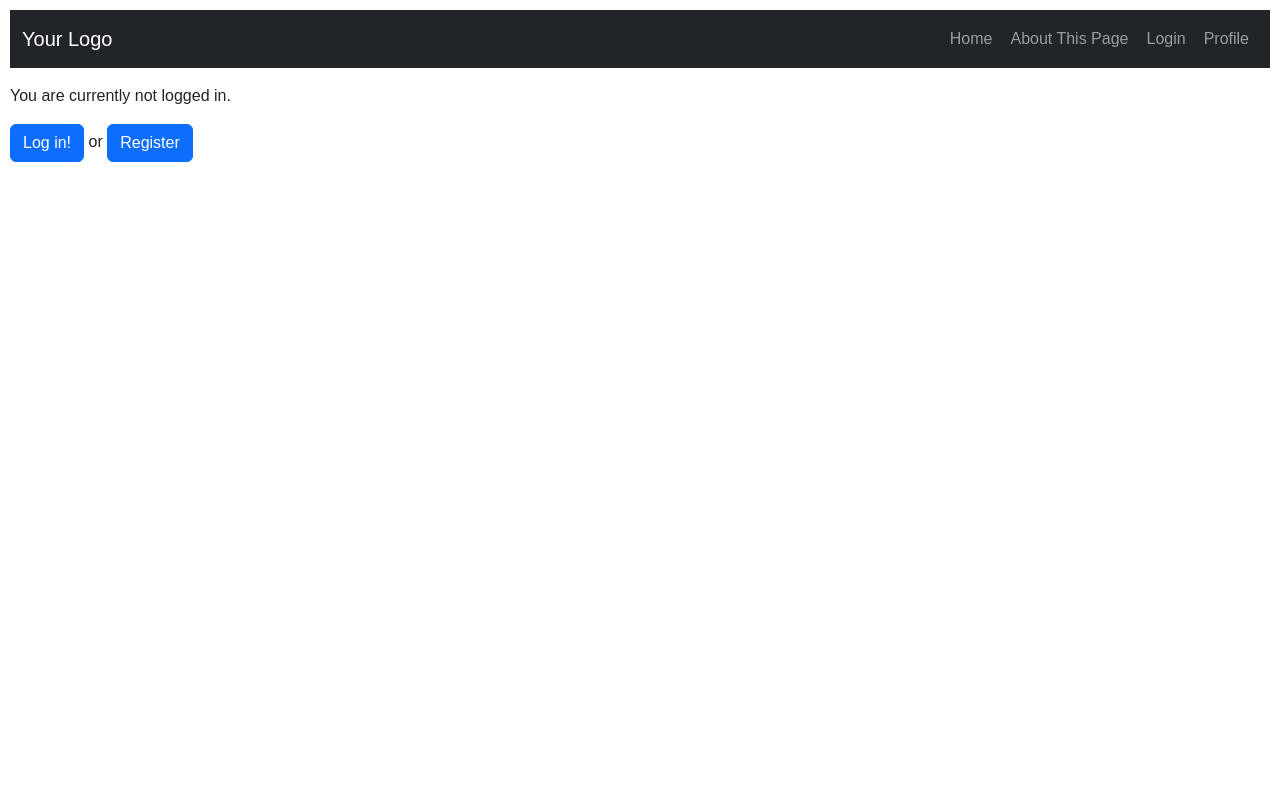
After one commit to pbrqsl/losuj_to, a Django app: page /profile/ in a window 1280 px wide. The commit adds this page. Run offline with Django 4.2, Linux system fonts and the light colour scheme; some libraries are stand-ins or nearby versions.

Commit message:
added some advanced user management flows

```diff
--- a/losuj_to/losuj_to/urls.py
+++ b/losuj_to/losuj_to/urls.py
@@ -16,9 +16,27 @@ Including another URLconf
 """
 from django.contrib import admin
 from django.urls import path, include
+from users.views import (
+    CustomAllauthSignupView,
+    CustomAllAuthLoginView,
+    CustomSocialSignupView,
+    CustomConnectionsView,
+)
 
 urlpatterns = [
     path("admin/", admin.site.urls),
     path("", include("users.urls")),
+    path(
+        "accounts/social/signup/",
+        CustomSocialSignupView.as_view(),
+        name="socialaccount_signup",
+    ),
+    path("accounts/login/", CustomAllAuthLoginView.as_view(), name="account_login"),
+    path("accounts/signup/", CustomAllauthSignupView.as_view(), name="account_signup"),
+    path(
+        "accounts/social/connections/",
+        CustomConnectionsView.as_view(),
+        name="socialaccount_connections",
+    ),
     path("accounts/", include("allauth.urls")),
 ]
--- a/losuj_to/users/templates/users/base.html
+++ b/losuj_to/users/templates/users/base.html
@@ -17,7 +17,7 @@
             body {
                 font-family: Arial, sans-serif;
                 margin: 0;
-                padding: 0;
+                padding: 10;
             }
 
             header {
@@ -72,7 +104,7 @@
 
 
                     <li class="nav-item">
-                        <a class="nav-link btn btn-outline-light" href="#">Profile</a>
+                        <a class="nav-link btn btn-outline-light" href="{% url 'profile' %}">Profile</a>
                     </li>
                 </ul>
             </div>
@@ -86,17 +118,24 @@
 
     <body>
         {% if messages%}
-            {% for message in messages%}
-                {{ message }}
-                <br>
-            {% endfor %}
+        {% for message in messages %}
+        <div class="alert {% if message.tags %}alert-{{ message.tags }}{% endif %} alert-dismissible">
+            {{ message|safe }}
+            <button type="button" class="close" data-dismiss="alert" aria-label="Close">
+                <span aria-hidden="true">&times;</span>
+            </button>
+        </div>
+        {% endfor %}
         {% endif %}
 
 
-
+        <p></p>
         {% block content %}
 
         {% endblock %}
+        <p></p>
+        <script src="https://code.jquery.com/jquery-3.6.0.min.js"></script>
+        <script src="https://cdn.jsdelivr.net/npm/bootstrap@5.3.0/dist/js/bootstrap.bundle.min.js"></script>
     </body>
 
 
--- a/losuj_to/users/templates/users/password_reset_email.html
+++ b/losuj_to/users/templates/users/password_reset_email.html
@@ -3,7 +3,7 @@ You're receiving this e-mail because you requested a password reset for your use
 
 Please go to the following page and choose a new password:
 {% block reset_link %}
-{{ protocol }}://{{ domain }}{% url 'password_reset_confirm' uidb64=uid token=token %}
+{{ protocol }}://127.0.0.1:8000{% url 'password_reset_confirm' uidb64=uid token=token %}
 {% endblock %}
 
 Your username, in case you've forgotten: {{ user.username }}
--- /dev/null
+++ b/losuj_to/users/templates/users/profile.html
@@ -0,0 +1,35 @@
+{% extends 'users/base.html' %}
+
+{% block content %}
+{% load socialaccount %}
+{% if user.is_authenticated %}
+<div>
+    <p>
+        Some users data
+        <p>email: {{ user.email }}</p>
+        <p>last login: {{ user.last_login }}</p>
+        <p>your account is activated / not active</p>
+        <p>change password</p>
+    </p>
+</div>
+
+<form method="post" action="{% url 'socialaccount_connections' %}">
+    {% csrf_token %}
+    <button type="submit" class="btn btn-primary">Link with Social App!</button>
+</form>
+{% else %}
+<p>You are currently not logged in.</p>
+
+<p>
+    <a href='{% url "login" %}?next=profile' class="btn btn-primary">Log in!</a> or
+    <a href="{% url 'register' %}" class="btn btn-primary">Register</a>
+</p>
+
+
+
+{% endif  %}
+
+
+
+
+{% endblock %}
--- a/losuj_to/users/urls.py
+++ b/losuj_to/users/urls.py
@@ -8,12 +8,15 @@ from users.views import (
     CustomPasswordResetConfirm,
     CustomPasswordResetDone,
     CustomPasswordResetComplete,
+    ProfileView,
+    CustomConnectionsView,
 )
 
 urlpatterns = [
     path("login/", CustomLoginView.as_view(), name="login"),
     # path("logout/", logout_view, name="logout"),
     path("logout/", CustomLogoutView.as_view(), name="logout"),
+    path("profile/", ProfileView.as_view(), name="profile"),
     path("register/", CustomRegisterView.as_view(), name="register"),
     path("", HomeView.as_view(), name="home"),
     path("reset_password/", CustomPasswordReset.as_view(), name="password_reset"),
@@ -32,4 +35,9 @@ urlpatterns = [
         CustomPasswordResetComplete.as_view(),
         name="password_reset_complete",
     ),
+    path(
+        "connections/",
+        CustomConnectionsView.as_view(),
+        name="link_google_account",
+    ),
 ]
--- a/losuj_to/users/views.py
+++ b/losuj_to/users/views.py
@@ -1,3 +1,4 @@
+from django.contrib.auth.forms import AuthenticationForm
 from django.contrib.auth.views import (
     LoginView,
     PasswordResetView,
@@ -5,24 +6,36 @@ from django.contrib.auth.views import (
     PasswordResetConfirmView,
     PasswordResetCompleteView,
 )
-
 from django.contrib.auth import authenticate, login
 from django.contrib.auth.tokens import default_token_generator
+from django.http import HttpResponse
 from users.models import CustomUser
 from django.views.generic.edit import CreateView
 from django.contrib.messages.views import SuccessMessageMixin
-from users.forms import CustomUserCreationForm, CustomPasswordResetForm
+from users.forms import (
+    CustomUserCreationForm,
+    CustomPasswordResetForm,
+)
+
 from django.views.generic import TemplateView
 from django.urls import reverse_lazy, reverse
 from django.shortcuts import redirect
 from django.contrib.auth import logout
 from django.views.generic import View
+from allauth.account.views import (
+    SignupView as AllAuthSignupView,
+    LoginView as AllAuthLoginView,
+)
+from allauth.socialaccount.views import SignupView as SocialSignupView, ConnectionsView
+
+from django.contrib import messages
 
 
 class CustomLoginView(LoginView):
     template_name = "users/login.html"
     redirect_field_name = "custom_login_view"
     redirect_authenticated_user = False
+    success_message = "You have been successfully logged in!"
 
     class Meta:
         model = CustomUser
@@ -38,8 +51,23 @@ class CustomLoginView(LoginView):
         else:
             return redirect(reverse("login"))
 
+    def form_valid(self, form: AuthenticationForm) -> HttpResponse:
+        user = form.get_user()
+        next = self.request.POST["next"].strip('"') or "home".strip('"')
+        print(next)
+        self.success_url = reverse(next)
+        print(self.success_url)
+        messages.success(self.request, f"Successfully signed in as {user}")
+        print(self.get_success_url())
+        return super().form_valid(form)
+
+    def get_success_url(self) -> str:
+        return self.success_url
+
 
 class CustomLogoutView(View):
+    success_message = "You have been logged out!"
+
     def get(self, request):
         logout(request)
         return redirect("home")
@@ -101,4 +129,65 @@ class HomeView(TemplateView):
     template_name = "users/home.html"
 
 
+class ProfileView(TemplateView):
+    template_name = "users/profile.html"
+
+
 test_view = CustomLoginView.as_view()
+
+
+class CustomAllauthSignupView(AllAuthSignupView):
+    # form_class = CustomAuthSignupForm
+    template_name = "users/register.html"
+
+
+class CustomAllAuthLoginView(AllAuthLoginView):
+    # form_class = CustomAuthSignupForm
+    template_name = "users/login.html"
+
+    def form_valid(self, form):
+        print("this is request")
+        print(self.request)
+        print("this is postrequest")
+        return super().form_valid(form)
+
+    def form_invalid(self, form) -> HttpResponse:
+        print("this is request")
+        print(self.request)
+        print("this is postrequest")
+        return super().form_invalid(form)
+
+
+class CustomSocialSignupView(SuccessMessageMixin, SocialSignupView):
+    template_name = "users/social_signup.html"
+    # def dispatch(self, request, *args, **kwargs):
+    #     print('something')
+    #     print(request)
+    #     return redirect('home')
+    #     return super().dispatch(request, *args, **kwargs)
+
+    def dispatch(self, request, *args, **kwargs):
+        if not request.method == "POST":
+            return super().dispatch(request, *args, **kwargs)
+        email = request.POST["email"]
+        if not CustomUser.objects.filter(email=email):
+            return super().dispatch(request, *args, **kwargs)
+        print(CustomUser.objects.filter(email=email))
+        messages.add_message(
+            request,
+            messages.ERROR,
+            f"An account with email {email} already exists in the local account \
+                repository.",
+        )
+        messages.add_message(
+            request,
+            messages.ERROR,
+            "Please login with local account credentials and use \
+            <Link with Social App!> option in profile view \
+            to configure login with google.",
+        )
+        return super().dispatch(request, *args, **kwargs)
+
+
+class CustomConnectionsView(ConnectionsView):
+    template_name = "users/connections.html"
```
Also changed, not shown: other parts of losuj_to/users/templates/users/base.html (+32 -0 lines), losuj_to/losuj_to/settings.py (+12 -3 lines), losuj_to/users/signals.py (added, +7 -0 lines), losuj_to/users/templates/users/connections.html (added, +11 -0 lines), losuj_to/users/templates/users/login.html (+14 -3 lines), losuj_to/users/templates/users/social_signup.html (added, +29 -0 lines).
